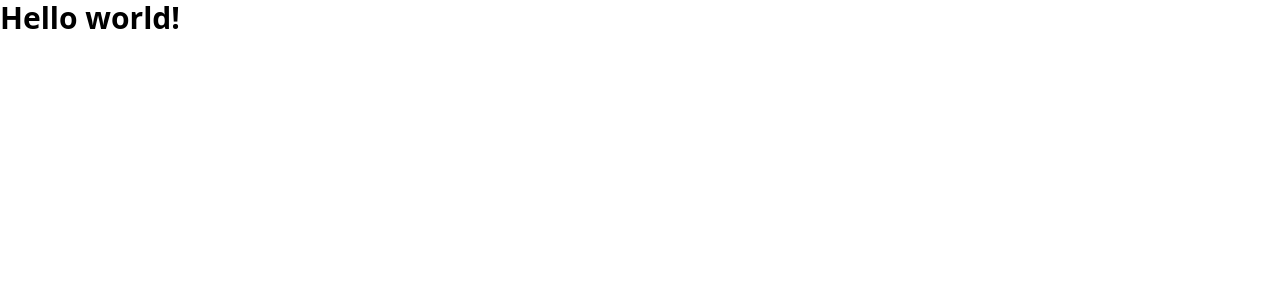
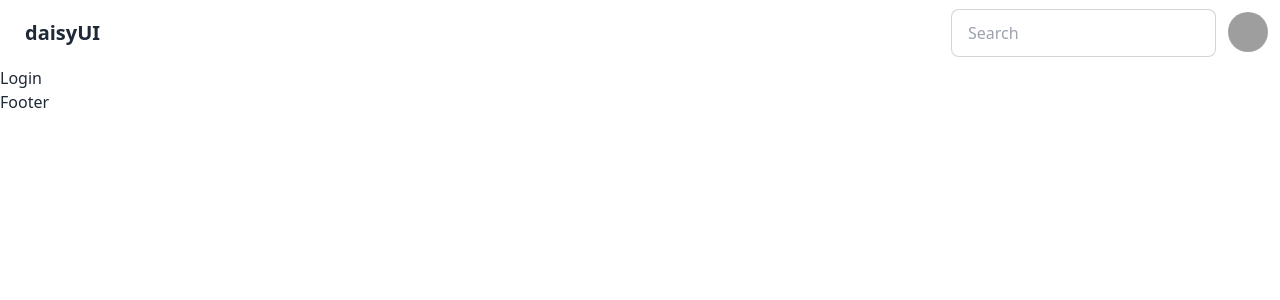
Before and after one commit to Ksingh79798/devTinder-Web, a React (Vite) app: page /login in a window 1280 px wide. Shown: the top 300 px of the page. Built offline with nearby package versions, Linux system fonts and the light colour scheme; grey boxes are pictures that could not be loaded.

Commit message:
L-15 Routing, Outlet, Children routing

```diff
--- a/package.json
+++ b/package.json
@@ -11,7 +11,8 @@
   },
   "dependencies": {
     "react": "^18.3.1",
-    "react-dom": "^18.3.1"
+    "react-dom": "^18.3.1",
+    "react-router-dom": "^6.28.0"
   },
   "devDependencies": {
     "@eslint/js": "^9.13.0",
@@ -19,6 +20,7 @@
     "@types/react-dom": "^18.3.1",
     "@vitejs/plugin-react": "^4.3.3",
     "autoprefixer": "^10.4.20",
+    "daisyui": "^4.12.14",
     "eslint": "^9.13.0",
     "eslint-plugin-react": "^7.37.2",
     "eslint-plugin-react-hooks": "^5.0.0",
--- a/src/App.jsx
+++ b/src/App.jsx
@@ -1,9 +1,19 @@
+import { BrowserRouter, Route, Routes } from "react-router-dom";
+import Login from "./components/Login";
+import Body from "./components/Body";
+import Profile from "./components/Profile";
+
 function App() {
   return (
     <>
-      <div>
-        <h1 className="text-3xl font-bold ">Hello world!</h1>
-      </div>
+      <BrowserRouter basename="/">
+        <Routes>
+          <Route path="/" element={<Body />}>
+            <Route path="/login" element={<Login />}></Route>
+            <Route path="/profile" element={<Profile />}></Route>
+          </Route>
+        </Routes>
+      </BrowserRouter>
     </>
   );
 }
--- /dev/null
+++ b/src/components/Body.jsx
@@ -0,0 +1,17 @@
+import { Outlet } from "react-router-dom";
+import NavBar from "./NavBar";
+import Footer from "./Footer";
+
+const Body = () => {
+  return (
+    <>
+      <div>
+        <NavBar />
+        <Outlet />
+        <Footer />
+      </div>
+    </>
+  );
+};
+
+export default Body;
--- /dev/null
+++ b/src/components/Footer.jsx
@@ -0,0 +1,8 @@
+
+const Footer = () => {
+  return (
+    <div>Footer</div>
+  )
+}
+
+export default Footer
--- /dev/null
+++ b/src/components/Login.jsx
@@ -0,0 +1,8 @@
+
+const Login = () => {
+  return (
+    <div>Login</div>
+  )
+}
+
+export default Login
--- /dev/null
+++ b/src/components/NavBar.jsx
@@ -0,0 +1,53 @@
+const NavBar = () => {
+  return (
+    <div>
+      <div className="navbar bg-base-100">
+        <div className="flex-1">
+          <a className="btn btn-ghost text-xl">daisyUI</a>
+        </div>
+        <div className="flex-none gap-2">
+          <div className="form-control">
+            <input
+              type="text"
+              placeholder="Search"
+              className="input input-bordered w-24 md:w-auto"
+            />
+          </div>
+          <div className="dropdown dropdown-end">
+            <div
+              tabIndex={0}
+              role="button"
+              className="btn btn-ghost btn-circle avatar"
+            >
+              <div className="w-10 rounded-full">
+                <img
+                  alt="Tailwind CSS Navbar component"
+                  src="https://img.daisyui.com/images/stock/photo-1534528741775-53994a69daeb.webp"
+                />
+              </div>
+            </div>
+            <ul
+              tabIndex={0}
+              className="menu menu-sm dropdown-content bg-base-100 rounded-box z-[1] mt-3 w-52 p-2 shadow"
+            >
+              <li>
+                <a className="justify-between">
+                  Profile
+                  <span className="badge">New</span>
+                </a>
+              </li>
+              <li>
+                <a>Settings</a>
+              </li>
+              <li>
+                <a>Logout</a>
+              </li>
+            </ul>
+          </div>
+        </div>
+      </div>
+    </div>
+  );
+};
+
+export default NavBar;
--- a/tailwind.config.js
+++ b/tailwind.config.js
@@ -4,5 +4,5 @@ export default {
   theme: {
     extend: {},
   },
-  plugins: [],
+  plugins: [require("daisyui")],
 };
```
